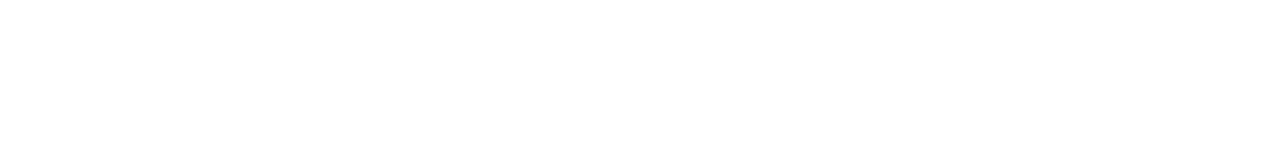
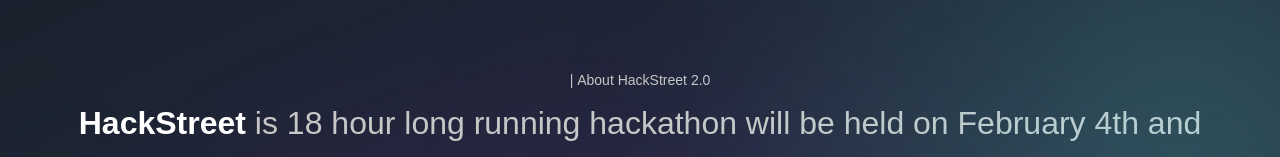
Before and after one commit to viveknair6915/Hackstreet-2.0, a Next.js app: page /iindex in a window 1280 px wide. Before the commit this address had no page. Shown: the part 931-1088 px from the top of the page. Before the commit the page ends 800 px from the top, so only its background shows below. Built offline with nearby package versions, Linux system fonts and the light colour scheme; a web font is replaced by a local one.

Commit message:
minor fixes

```diff
--- a/components/CustomTexts.jsx
+++ b/components/CustomTexts.jsx
@@ -4,8 +4,9 @@ import { motion } from 'framer-motion';
 
 import { textContainer, textVariant2 } from '../utils/motion';
 
-export const TypingText = ({ title, textStyles }) => (
-  <motion.p
+export function TypingText({ title, textStyles }) {
+  return (
+<motion.p
     variants={textContainer}
     className={`font-normal text-[14px] text-secondary-white ${textStyles}`}
   >
@@ -15,7 +16,8 @@ export const TypingText = ({ title, textStyles }) => (
       </motion.span>
     ))}
   </motion.p>
-);
+)
+}
 
 export const TitleText = ({ title, textStyles }) => (
   <motion.h2
```
Also changed, not shown: app/layout.js (+7 -2 lines), app/page.js (+14 -2 lines), pages/iindex.js (renamed from pages/index.js).
